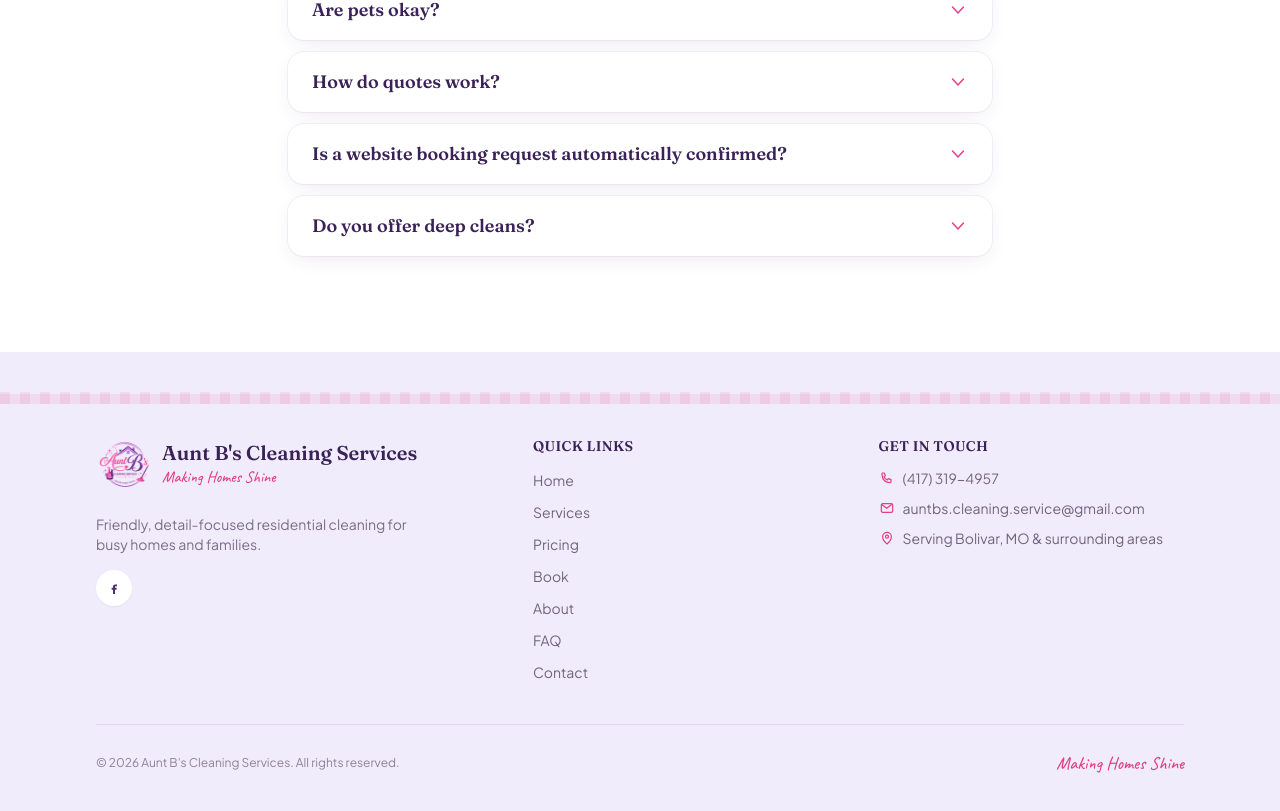
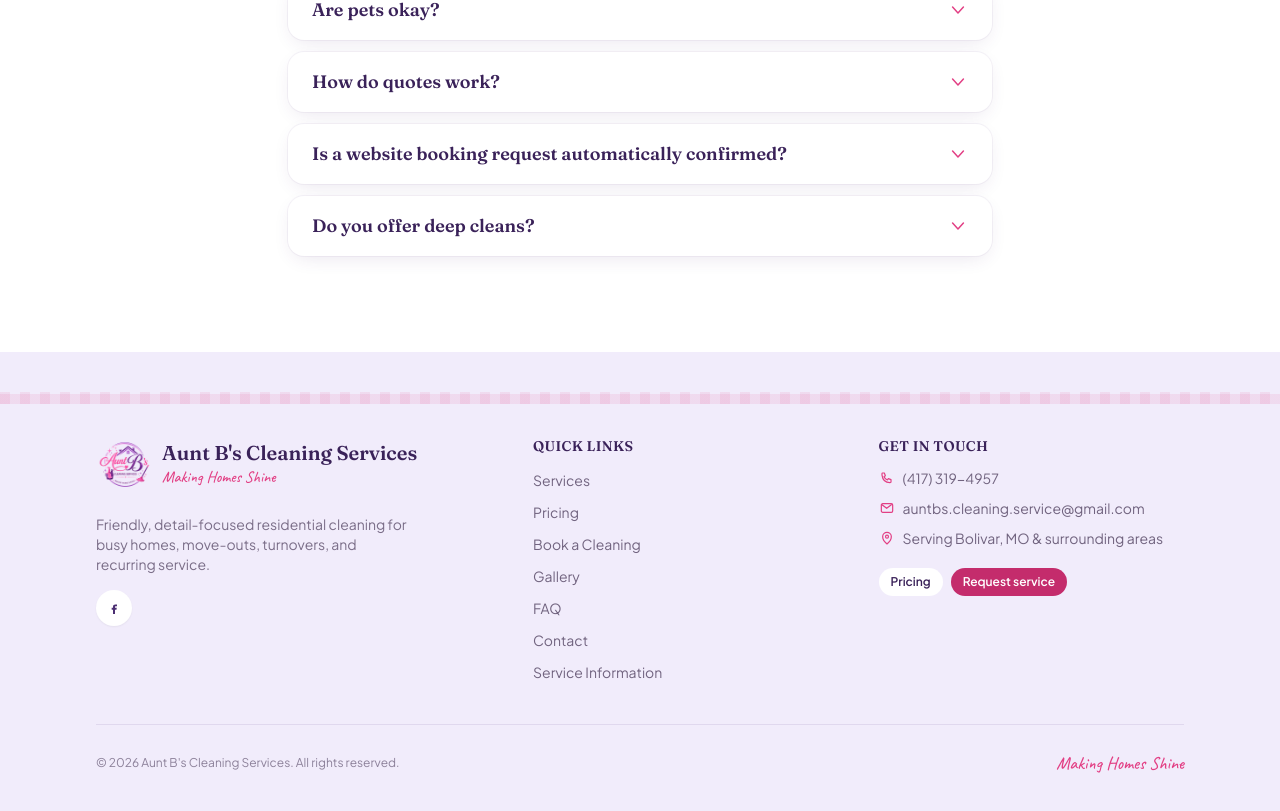
Before and after one commit to stellarlogicai/Aunt-B-s-Website, a React (Vite) app: page / in a window 1280 px wide. Shown: the part 8430-9241 px from the top of the page. Built offline with nearby package versions, Linux system fonts and the light colour scheme.

Commit message:
Expand customer footer navigation

```diff
--- a/src/components/Footer.jsx
+++ b/src/components/Footer.jsx
@@ -1,5 +1,5 @@
 import Logo from './Logo';
-import { business, nav } from '../data/content';
+import { business, footerNav } from '../data/content';
 import { PhoneIcon, MailIcon, MapPinIcon, FacebookIcon } from './icons';
 
 export default function Footer() {
@@ -7,16 +7,17 @@ export default function Footer() {
 
   return (
     <footer className="relative bg-lavender pt-10">
-      {/* Gingham strip — a quiet echo of the hero's signature texture */}
       <div className="h-3 w-full bg-gingham" aria-hidden="true" />
 
       <div className="mx-auto max-w-6xl px-5 pb-10 pt-8 sm:px-8">
         <div className="grid gap-10 sm:grid-cols-2 lg:grid-cols-[1.3fr_1fr_1fr]">
           <div>
-            <Logo variant="footer" withWordmark />
+            <a href="/" aria-label="Aunt B's Cleaning Services home">
+              <Logo variant="footer" withWordmark />
+            </a>
             <p className="mt-4 max-w-xs text-sm text-ink/65">
-              Friendly, detail-focused residential cleaning for busy homes
-              and families.
+              Friendly, detail-focused residential cleaning for busy homes,
+              move-outs, turnovers, and recurring service.
             </p>
             <a
               href={business.facebookUrl}
@@ -34,12 +35,9 @@ export default function Footer() {
               Quick links
             </p>
             <ul className="mt-3 space-y-2">
-              {nav.map((item) => (
+              {footerNav.map((item) => (
                 <li key={item.href}>
-                  <a
-                    href={item.href}
-                    className="text-sm text-ink/70 hover:text-hotpink"
-                  >
+                  <a href={item.href} className="text-sm text-ink/70 hover:text-hotpink">
                     {item.label}
                   </a>
                 </li>
@@ -59,9 +57,9 @@ export default function Footer() {
                 </a>
               </li>
               <li>
-                <a href={`mailto:${business.email}`} className="flex items-center gap-2 hover:text-hotpink">
-                  <MailIcon className="h-4 w-4 text-hotpink" />
-                  {business.email}
+                <a href={`mailto:${business.email}`} className="flex items-start gap-2 hover:text-hotpink">
+                  <MailIcon className="mt-0.5 h-4 w-4 flex-shrink-0 text-hotpink" />
+                  <span className="break-all">{business.email}</span>
                 </a>
               </li>
               <li className="flex items-start gap-2">
@@ -69,6 +67,15 @@ export default function Footer() {
                 {business.serviceArea}
               </li>
             </ul>
+
+            <div className="mt-5 flex flex-wrap gap-2">
+              <a href="/pricing" className="rounded-full bg-white px-3 py-1.5 text-xs font-semibold text-purple-deep hover:text-hotpink">
+                Pricing
+              </a>
+              <a href="/book" className="rounded-full bg-hotpink-dark px-3 py-1.5 text-xs font-semibold text-white">
+                Request service
+              </a>
+            </div>
           </div>
         </div>
 
```
